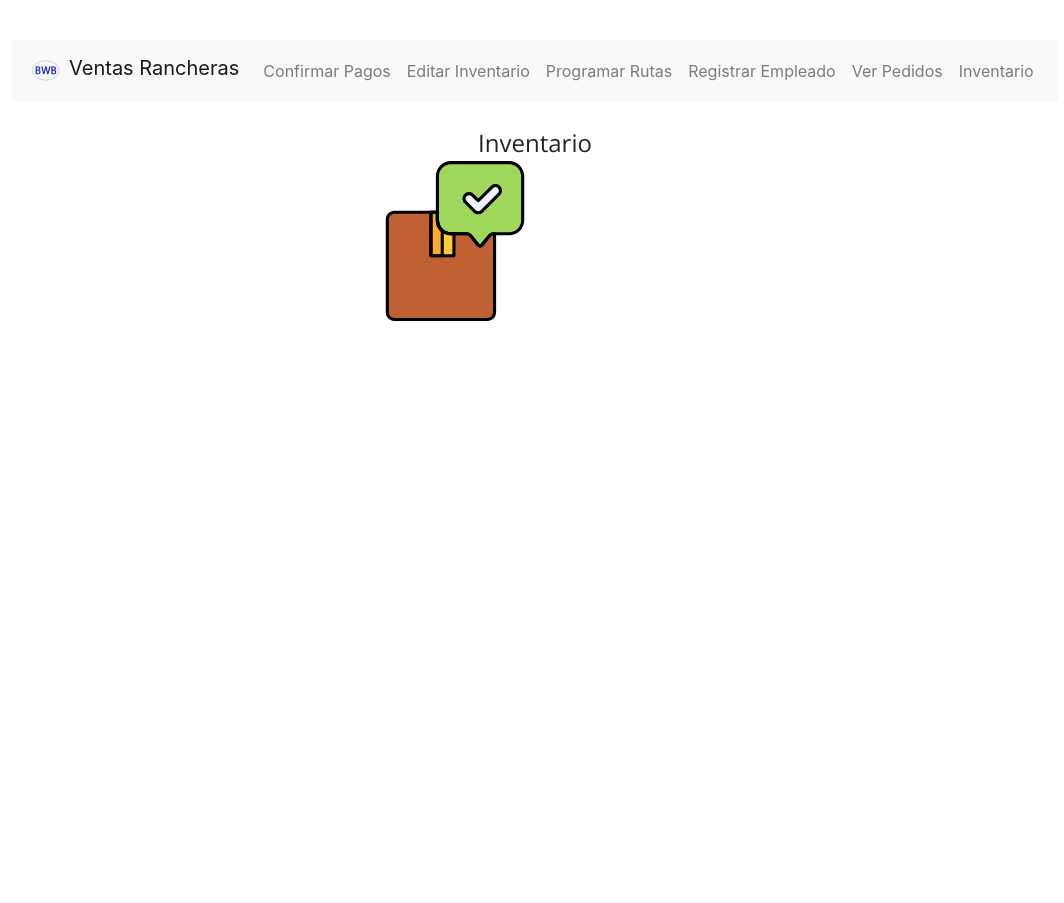
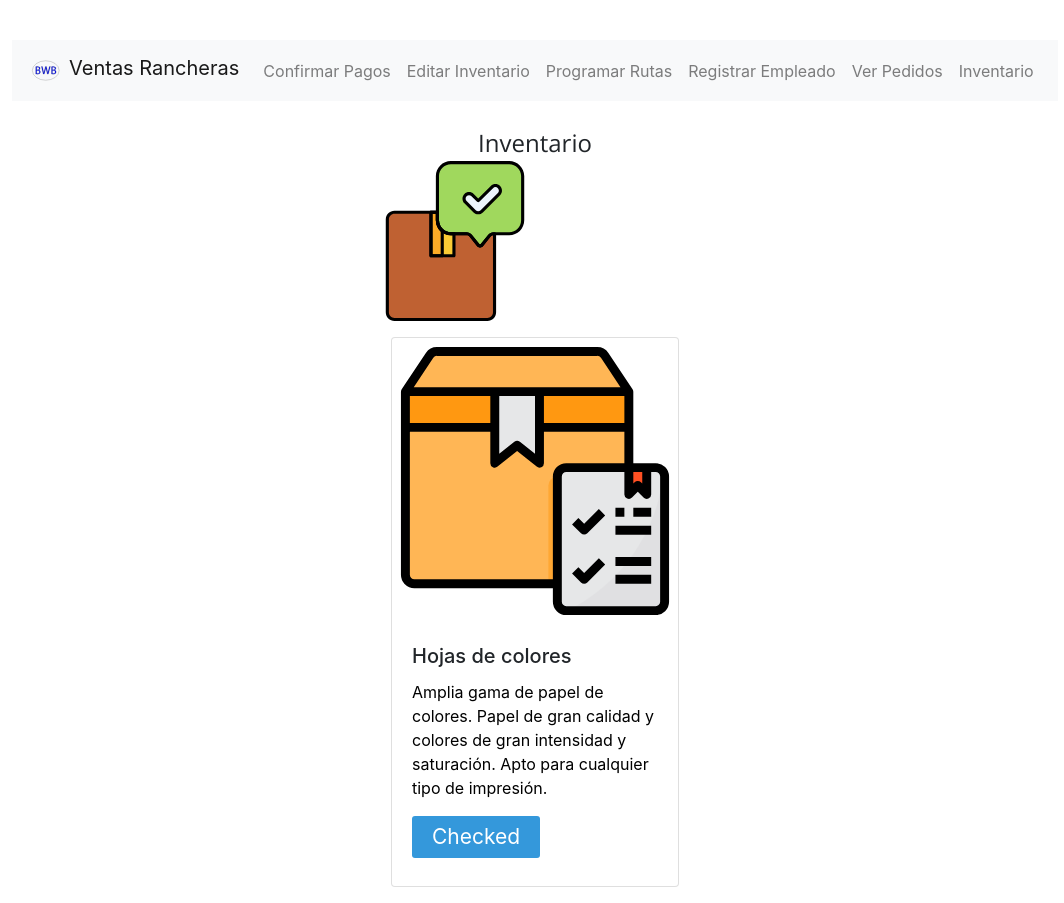
Before and after one commit to maet98/VentasRancheras, a React (Create React App) app in the folder web/: page /verInventario in a window 1280 px wide. Shown: the whole page, without its empty margins (105-1169 px from the left). Before the commit the page ends 800 px from the top, so only its background shows below. Built offline with nearby package versions, Linux system fonts and the light colour scheme.

Commit message:
Continuando UI y primer producto de verInventario.jsx

```diff
--- a/web/src/components/login/register.jsx
+++ b/web/src/components/login/register.jsx
@@ -1,8 +1,6 @@
 import React, { Component } from "react";
 import loginImg from "../../login.svg";
 import Navbar from "../ventas/NavBar"
-import "../login/style.scss"
-
 
 
 export class Register extends React.Component {
--- a/web/src/components/login/style.scss
+++ b/web/src/components/login/style.scss
@@ -108,3 +108,8 @@ h3 {
 p {
     color: black;
 }
+
+.classCard {
+    margin-top: 1em;
+    margin-bottom: 1em;
+}
--- a/web/src/components/ventas/verInventario.jsx
+++ b/web/src/components/ventas/verInventario.jsx
@@ -1,6 +1,8 @@
 import React from "react";
 import inventarioImg from "../../inventario2.svg";
+import productoImg from "../../producto.svg";
 import NavBar from "../ventas/NavBar";
+import { Card, ButtonGroup, ToggleButton, Col, Row } from 'react-bootstrap';
 
 export class verInventario extends React.Component {
     constructor(props) {
@@ -21,8 +23,26 @@ export class verInventario extends React.Component {
                         <img src={inventarioImg} />
                     </div>
                 </div>
+
+                <div className="classCard">
+                    <Card style={{ width: '18rem' }}>
+                        <Card.Img variant="top" src={productoImg} />
+                        <Card.Body className="form">
+                            <Card.Title>Hojas de colores</Card.Title>
+                            <Card.Text>
+                                Amplia gama de papel de colores. Papel de gran calidad y colores de gran intensidad y
+                                saturación. Apto para cualquier tipo de impresión.
+                            </Card.Text>
+                            <ButtonGroup toggle className="mb-2">
+                                <ToggleButton type="checkbox" defaultChecked value="1">
+                                    Checked
+                                </ToggleButton>
+                            </ButtonGroup>
+                        </Card.Body>
+                    </Card>
+                </div>
             </div>
-    );
-  }
+        );
+    }
 }
 export default verInventario
```
Also changed, not shown: web/src/producto.svg (added), 1 other file (tests, documents, lock files or other folders).
